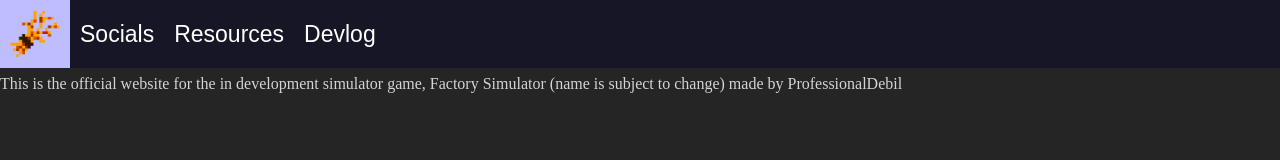
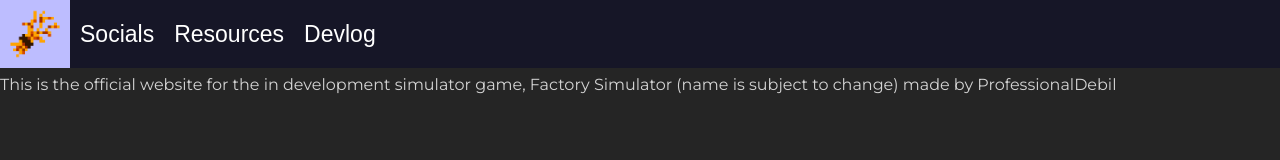
Before and after one commit to ProfessionalDebil/FightingHawkWebsite, a plain HTML site: page index.html in a window 1280 px wide. Drawn offline with nearby package versions, Linux system fonts and the light colour scheme; a script that the page names is missing.

Commit message:
Update index.css

```diff
--- a/assets/css/index.css
+++ b/assets/css/index.css
@@ -1,4 +1,4 @@
 body {
     padding-top: 25px;
-    font-family: "Montserratx";
+    font-family: "Montserrat";
 }
```
